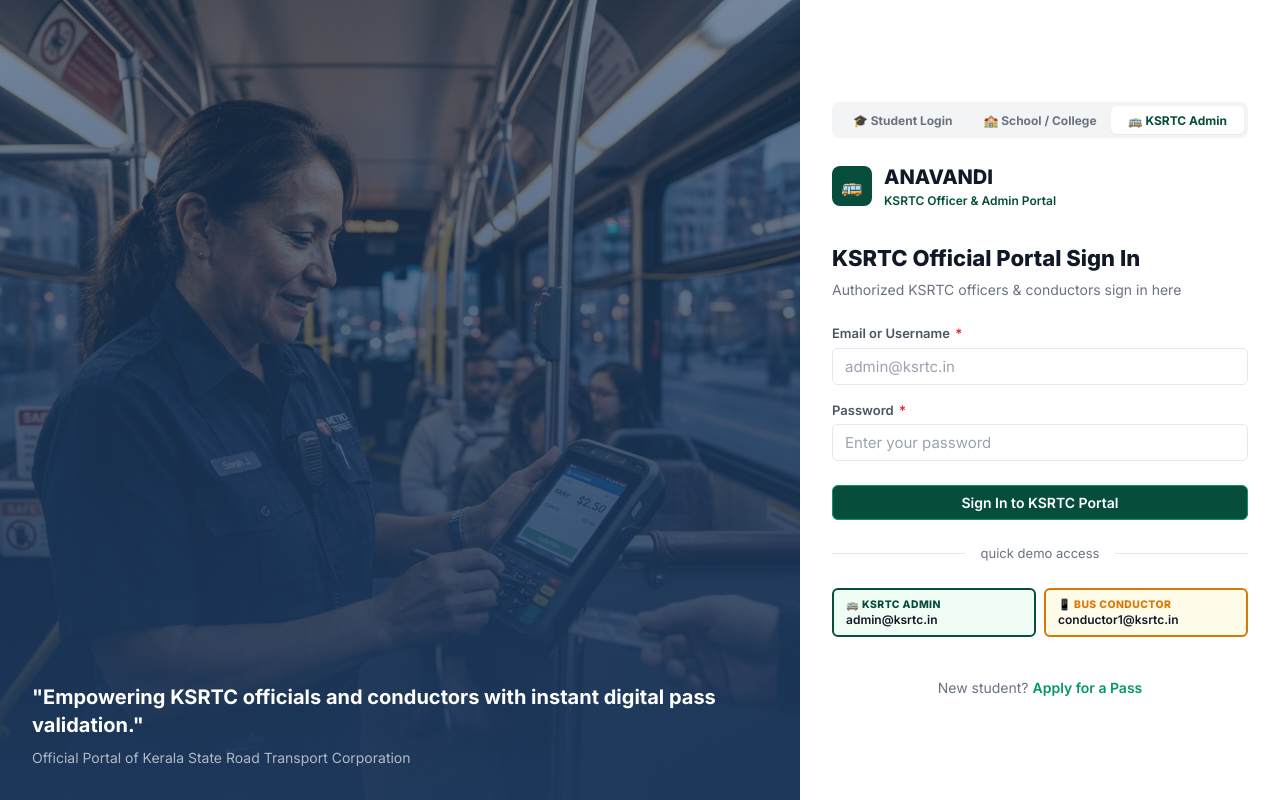
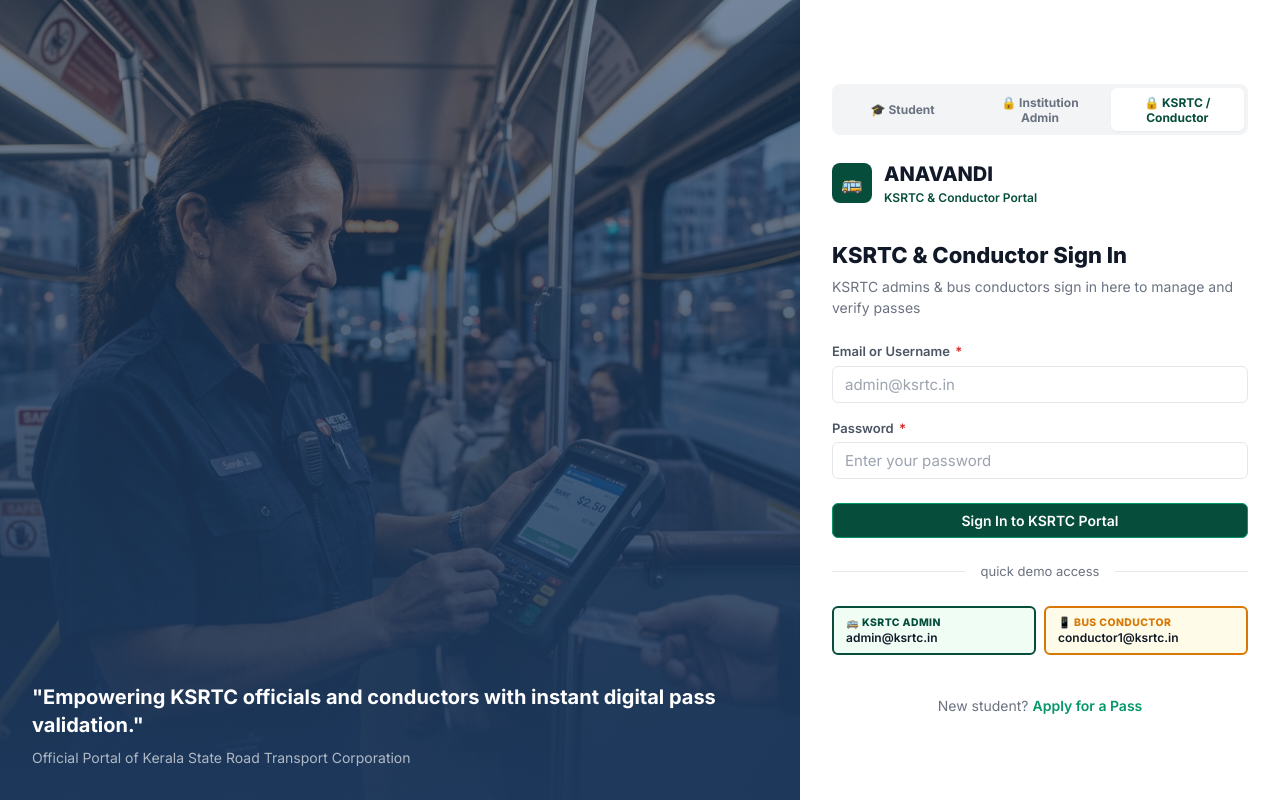
Before and after one commit to Veerakarthik-M/coderoad, a React (Vite) app in the folder client/: page /login/ksrtc in a window 1280 px wide. Built offline with nearby package versions, Linux system fonts and the light colour scheme; no server answers.

Commit message:
Rename confusing labels: Institution Admin, KSRTC/Conductor with lock icons

```diff
--- a/client/src/components/Navbar.jsx
+++ b/client/src/components/Navbar.jsx
@@ -45,10 +45,10 @@
             ) : (
               <>
                 <Link to="/login/institution" className="official-nav__login-btn official-nav__login-btn--secondary" id="nav-school-login">
-                  🏫 School Login
+                  🔒 Institution Admin
                 </Link>
                 <Link to="/login/ksrtc" className="official-nav__login-btn official-nav__login-btn--primary" id="nav-ksrtc-login">
-                  🚌 KSRTC Official Login
+                  🔒 KSRTC / Conductor
                 </Link>
               </>
             )}
--- a/client/src/pages/Login.jsx
+++ b/client/src/pages/Login.jsx
@@ -93,7 +93,7 @@
               cursor: 'pointer'
             }}
           >
-            🎓 Student Login
+            🎓 Student
           </button>
           <button
             type="button"
@@ -111,7 +111,7 @@
               cursor: 'pointer'
             }}
           >
-            🏫 School / College
+            🔒 Institution Admin
           </button>
           <button
             type="button"
@@ -129,7 +129,7 @@
               cursor: 'pointer'
             }}
           >
-            🚌 KSRTC Admin
+            🔒 KSRTC / Conductor
           </button>
         </div>
 
@@ -140,17 +140,17 @@
           <div>
             <div className="login-logo__name">ANAVANDI</div>
             <div className="login-logo__tagline" style={{ fontWeight: 600, color: isInstitution ? '#059669' : '#064e3b' }}>
-              {isInstitution ? 'Educational Institution Portal' : isKsrtc ? 'KSRTC Officer & Admin Portal' : 'Student Concession Pass'}
+              {isInstitution ? 'Institution Admin Portal' : isKsrtc ? 'KSRTC & Conductor Portal' : 'Student Concession Pass'}
             </div>
           </div>
         </div>
 
         <div>
           <h1 className="login-form__title">
-            {isInstitution ? 'School & College Portal Sign In' : isKsrtc ? 'KSRTC Official Portal Sign In' : 'Student Sign In'}
+            {isInstitution ? 'Institution Admin Sign In' : isKsrtc ? 'KSRTC & Conductor Sign In' : 'Student Sign In'}
           </h1>
           <p className="login-form__subtitle">
-            {isInstitution ? 'Enter your institutional officer credentials to manage student passes' : isKsrtc ? 'Authorized KSRTC officers & conductors sign in here' : 'Sign in to access your digital concession pass'}
+            {isInstitution ? 'Sign in as an institution admin to verify & approve student pass applications' : isKsrtc ? 'KSRTC admins & bus conductors sign in here to manage and verify passes' : 'Sign in to access your digital concession pass'}
           </p>
         </div>
 
@@ -196,7 +196,7 @@
             id="login-submit"
             disabled={loading}
           >
-            {loading ? <span className="spinner" /> : isInstitution ? 'Sign In to College Portal' : isKsrtc ? 'Sign In to KSRTC Portal' : 'Sign In'}
+            {loading ? <span className="spinner" /> : isInstitution ? 'Sign In as Institution Admin' : isKsrtc ? 'Sign In to KSRTC Portal' : 'Sign In'}
           </button>
         </form>
 
@@ -212,7 +212,7 @@
               disabled={loading}
               type="button"
             >
-              <span className="quick-login-btn__role" style={{ color: '#059669', fontWeight: 800 }}>🏫 College / School Admin (Demo)</span>
+              <span className="quick-login-btn__role" style={{ color: '#059669', fontWeight: 800 }}>🏫 Institution Admin (Demo)</span>
               admin@amrita.edu
             </button>
           ) : isKsrtc ? (
@@ -257,7 +257,7 @@
 
         <p style={{ textAlign: 'center', marginTop: '1rem', fontSize: '0.875rem', color: 'var(--text-muted)' }}>
           {isInstitution ? (
-            <>New school or college? <Link to="/register/institution" style={{ color: '#059669', fontWeight: '600' }}>Register Institution</Link></>
+            <>New institution? <Link to="/register/institution" style={{ color: '#059669', fontWeight: '600' }}>Register Your Institution</Link></>
           ) : (
             <>New student? <Link to="/register/student" style={{ color: 'var(--blue-600)', fontWeight: '600' }}>Apply for a Pass</Link></>
           )}
```
